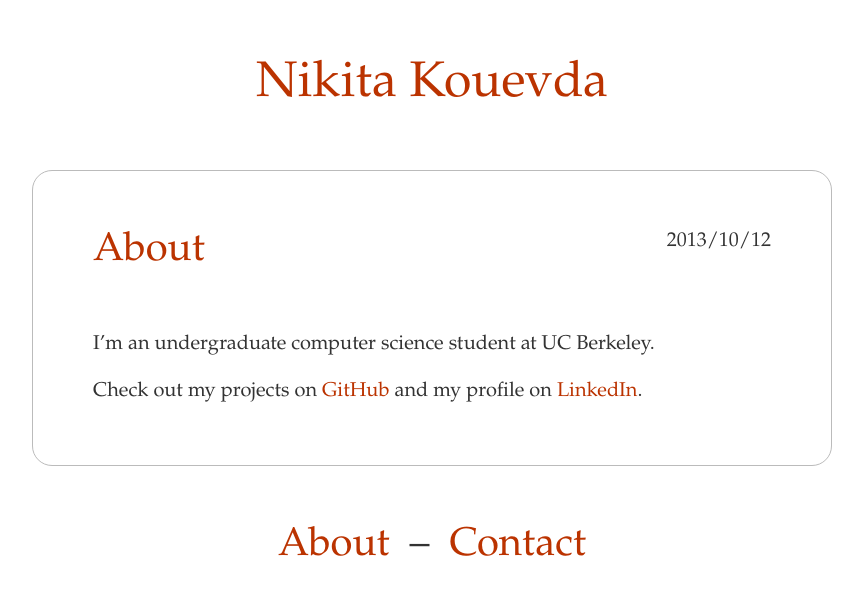
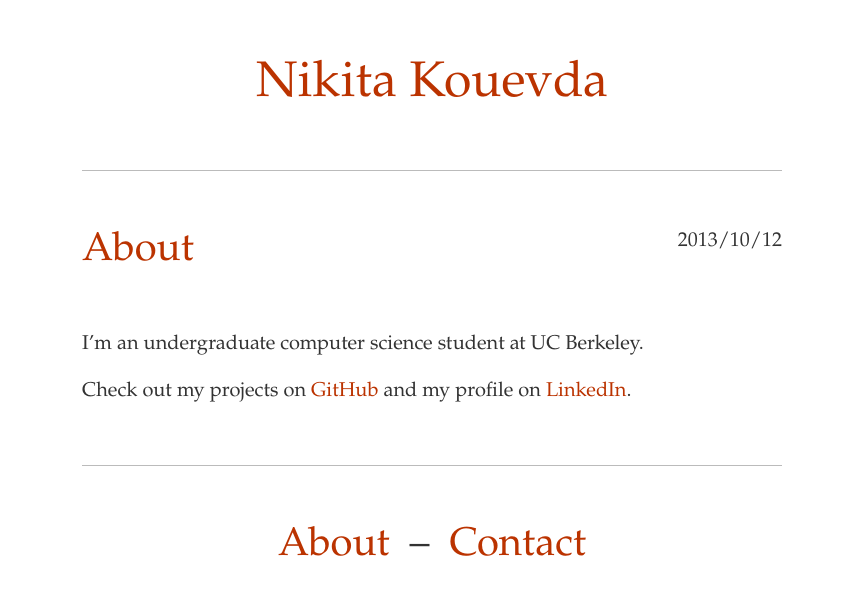
Before and after one commit to nkouevda/nkouevda.github.io, a Jekyll site: the page built from about/index.md, in a window 1280 px wide. Shown: the top 595 px of the page, without its empty margins (208-1071 px from the left). Built offline with Jekyll 4.4.1, drawn with Linux system fonts in a browser that asks for light colours.

Commit message:
Remove vertical borders.

```diff
--- a/_includes/footer.html
+++ b/_includes/footer.html
@@ -1,3 +1,4 @@
+<div class="post-separator"></div>
 <footer id="site-footer">
   <a href="/about/">About</a><span class="link-separator">&ndash;</span><a href="mailto:{{ site.email }}">Contact</a>
 </footer>
--- a/_includes/post.html
+++ b/_includes/post.html
@@ -1,3 +1,4 @@
+<div class="post-separator"></div>
 <article class="post">
   <header class="post-header">
     <a class="post-title" href="{{ page.url }}">{{ page.title }}</a>
--- a/static/css/page.css
+++ b/static/css/page.css
@@ -1,28 +1,10 @@
 /* Nikita Kouevda */
-/* 2014/05/24 */
+/* 2014/05/26 */
 
 body {
+  font-family: 'Palatino', serif;
   font-size: 125%;
-  font-family: 'Palatino', serif;
   color: #333333;
-}
-
-#container {
-  width: 40em;
-  margin: 0 auto;
-}
-
-#site-header, #site-footer {
-  text-align: center;
-  padding: 3em 0;
-}
-
-#site-header > a {
-  font-size: 2.5em;
-}
-
-#site-footer > a, #site-footer > span {
-  font-size: 2em;
 }
 
 a {
@@ -34,21 +16,38 @@ a:hover {
   opacity: 0.5;
 }
 
+#container {
+  width: 35em;
+  margin: 0 auto;
+}
+
+#site-header, #site-footer {
+  text-align: center;
+  margin: 3em 0;
+}
+
+#site-header > a {
+  font-size: 2.5em;
+}
+
+#site-footer > a, #site-footer > span {
+  font-size: 2em;
+}
+
 .link-separator {
   margin: 0 0.5em;
 }
 
-.post {
-  border: 1px solid #bbbbbb;
-  border-radius: 1em;
+.post-separator {
+  border-top: 1px solid #bbbbbb;
 }
 
-.post + .post {
-  margin-top: 3em;
+.post {
+  margin: 3em 0;
 }
 
-.post-header, .post-content {
-  margin: 3em;
+.post-header {
+  margin-bottom: 3em;
 }
 
 .post-title {
```
